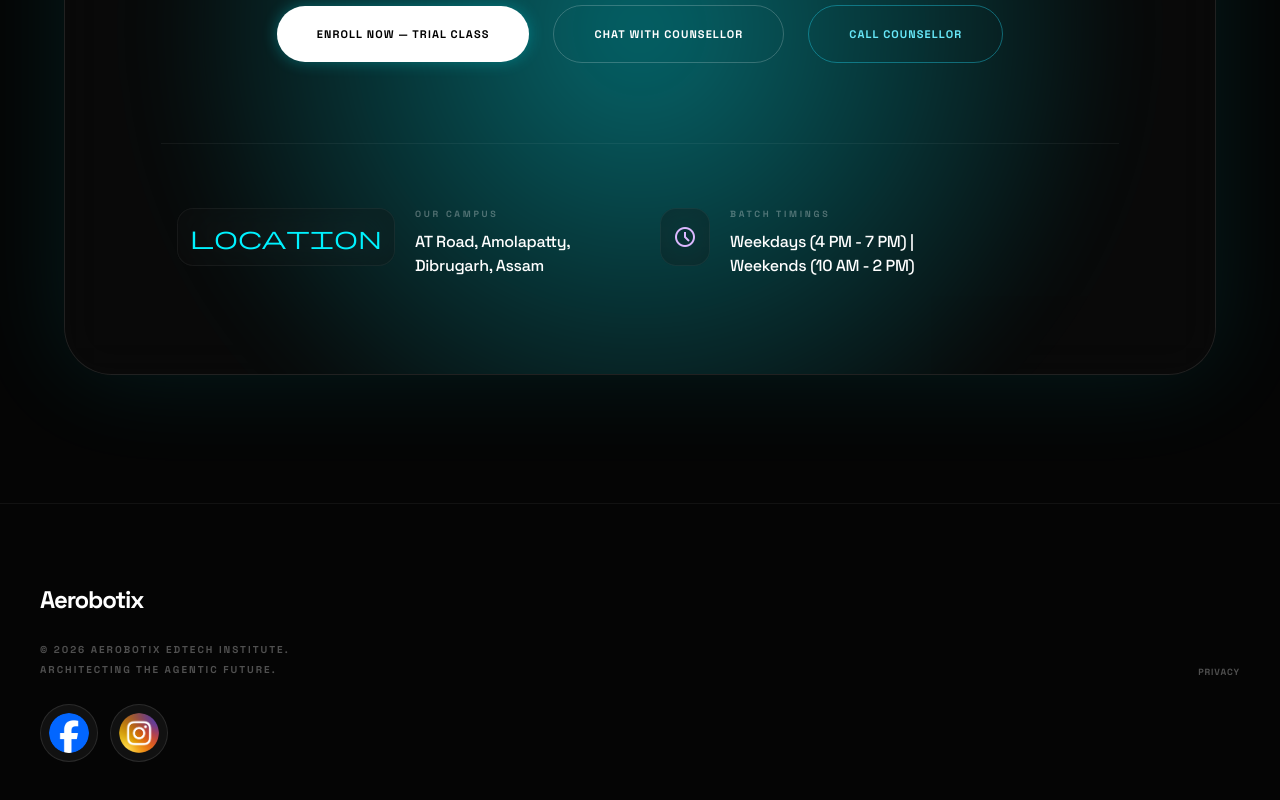
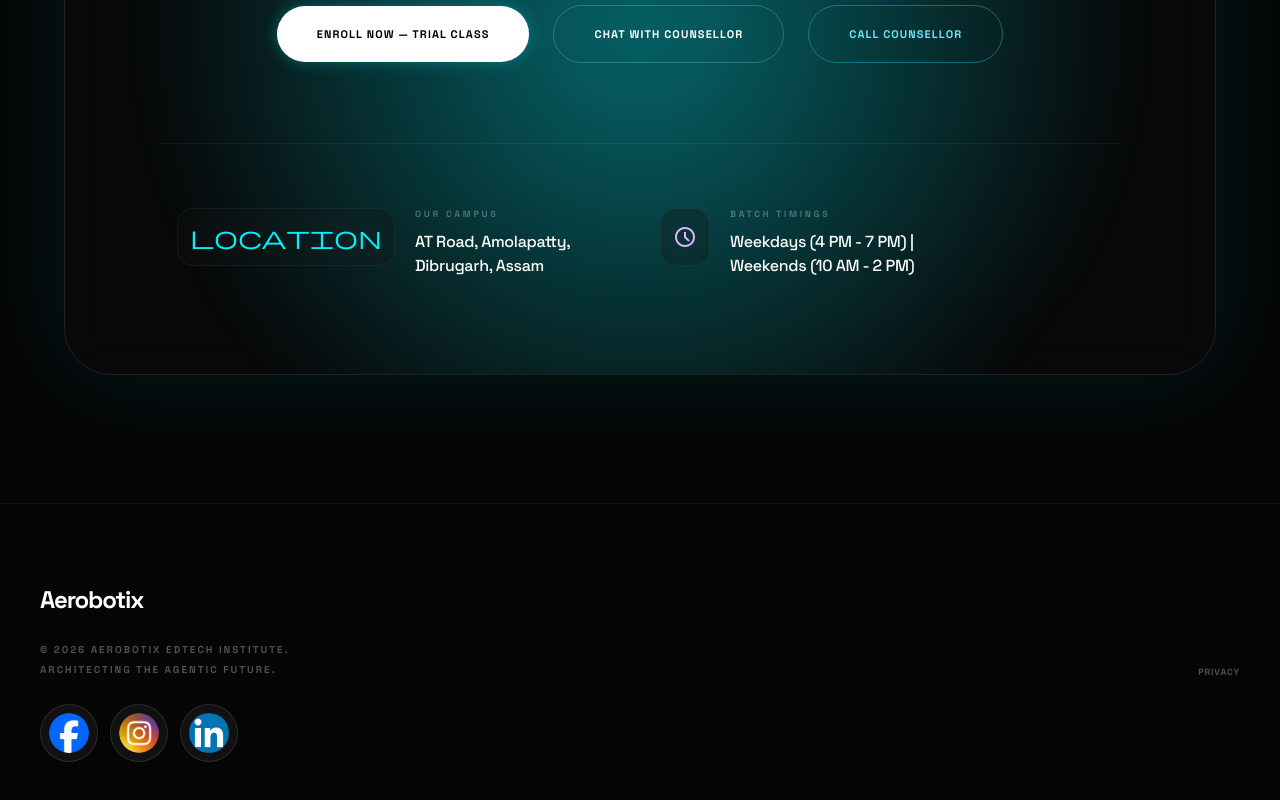
Before and after one commit to indrajitchiring/aerobotix-site, a plain HTML site: page code.html in a window 1280 px wide. Shown: the part 5791-6591 px from the top of the page. Drawn offline with nearby package versions, Linux system fonts and the light colour scheme.

Commit message:
Add LinkedIn logo button to homepage

```diff
--- a/code.html
+++ b/code.html
@@ -1024,6 +1024,9 @@
 <a class="inline-flex items-center justify-center rounded-full border border-white/10 bg-white/5 p-2 hover:bg-white/10 transition-all" href="https://www.instagram.com/aerobotix_dibrugarh/" target="_blank" rel="noopener noreferrer" aria-label="Visit Aerobotix on Instagram">
 <img src="Instagram-Logo-Round-Color.png" alt="Instagram" class="w-10 h-10 rounded-full object-contain"/>
 </a>
+<a class="inline-flex items-center justify-center rounded-full border border-white/10 bg-white/5 p-2 hover:bg-white/10 transition-all" href="https://www.linkedin.com/in/aerobotix-edtech-institute-6081a13b3/?skipRedirect=true" target="_blank" rel="noopener noreferrer" aria-label="Visit Aerobotix on LinkedIn">
+<img src="LinkedIn_logo_initials.png" alt="LinkedIn" class="w-10 h-10 rounded-full object-contain"/>
+</a>
 </div>
 </div>
 <div class="flex flex-wrap justify-center gap-8 md:gap-10">
```
Also changed, not shown: index.html (+3 -0 lines), LinkedIn_logo_initials.png (added).
